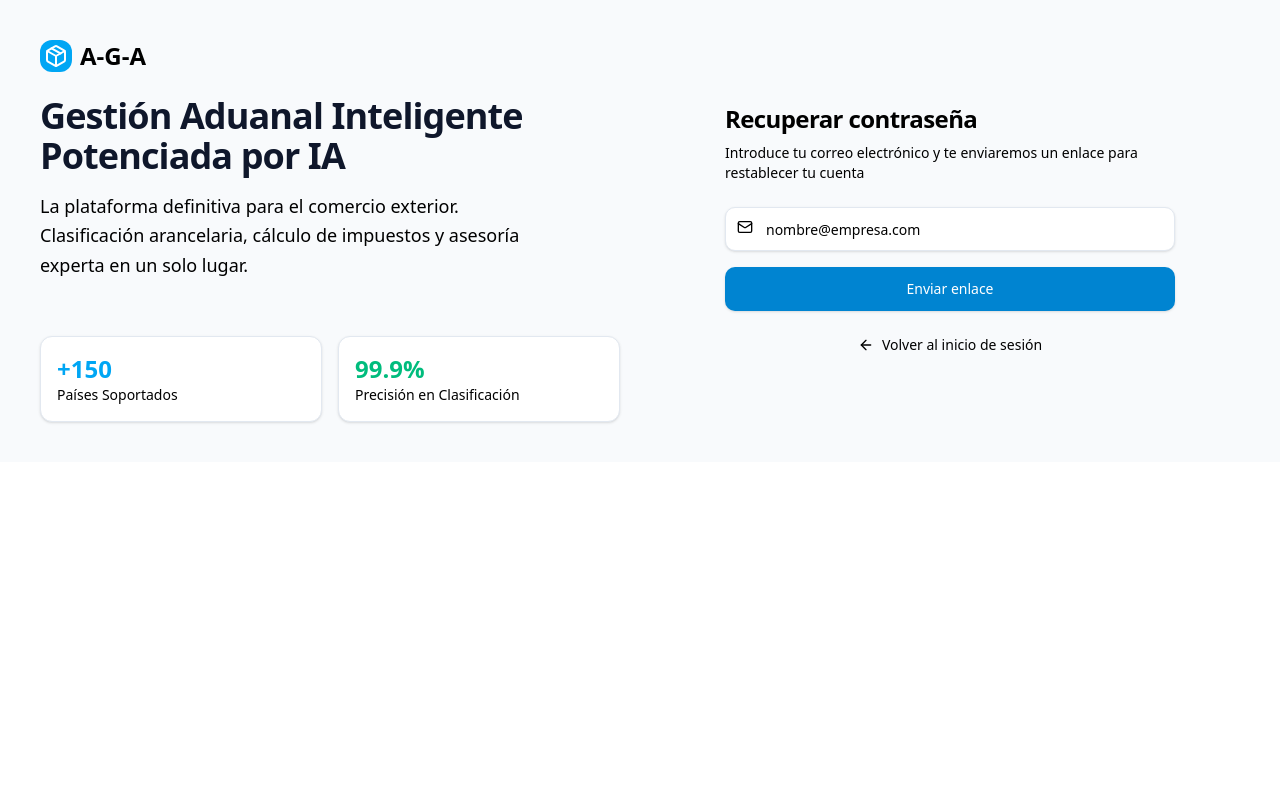
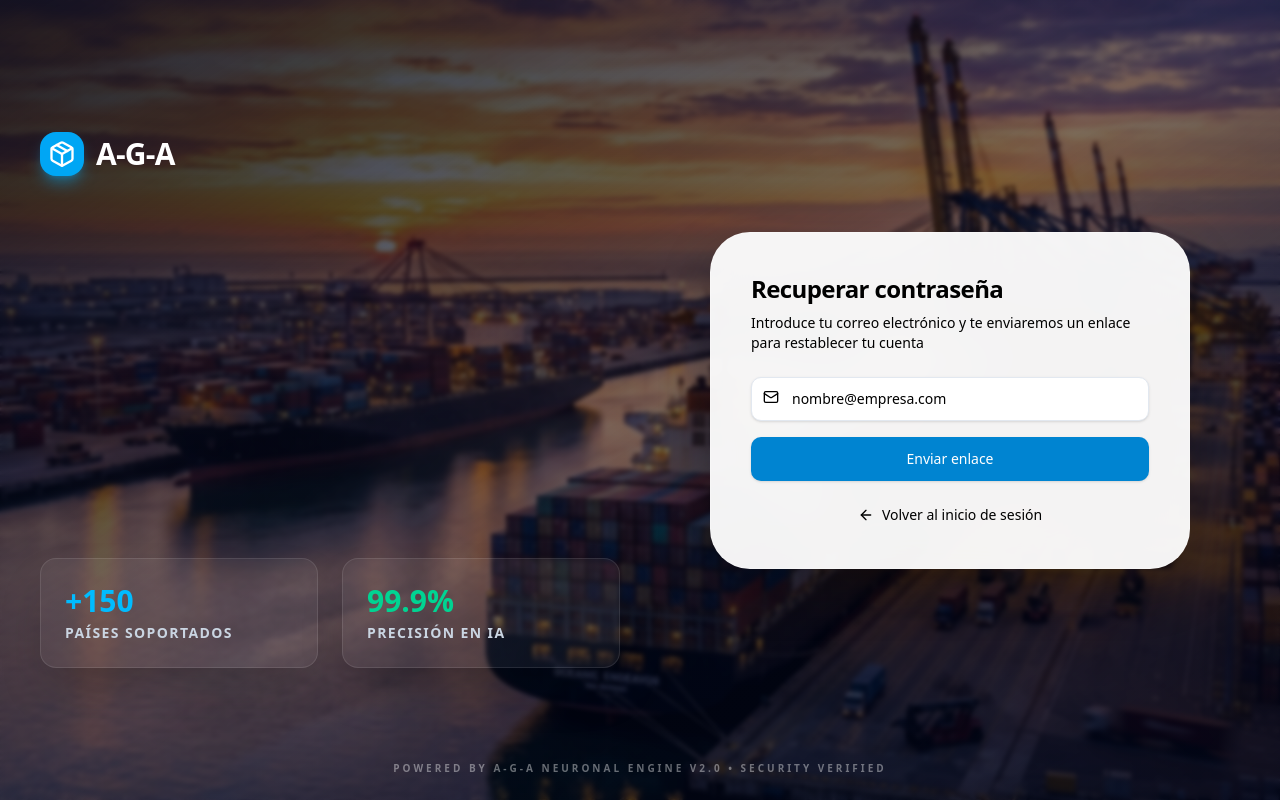
Before and after one commit to Edmartinezzz/A-G-A, a Next.js app: page /forgot-password in a window 1280 px wide. Built offline with nearby package versions, Linux system fonts and the light colour scheme; no server answers.

Commit message:
design: update auth background to container port sunset and enhance UI aesthetics

```diff
--- a/app/(auth)/layout.tsx
+++ b/app/(auth)/layout.tsx
@@ -7,37 +7,61 @@
   children: React.ReactNode;
 }) {
   return (
-    <div className="min-h-full flex items-center justify-center bg-slate-50 dark:bg-slate-950 p-6 md:p-10">
-      <div className="w-full max-w-[1400px] grid lg:grid-cols-2 gap-10 items-center">
-        <div className="hidden lg:flex flex-col gap-6">
-          <Link href="/" className="flex items-center gap-2 font-bold text-2xl">
-            <div className="bg-sky-500 rounded-lg p-1">
-               <Package className="h-6 w-6 text-white" />
+    <div className="relative min-h-screen w-full flex items-center justify-center p-6 md:p-10 overflow-hidden">
+      {/* Background with Image and Overlay */}
+      <div
+        className="absolute inset-0 z-0 bg-cover bg-center bg-no-repeat transition-transform duration-1000 hover:scale-105"
+        style={{ backgroundImage: "url('/assets/login-bg.png')" }}
+      />
+      <div className="absolute inset-0 z-10 bg-slate-950/40 backdrop-blur-[2px] bg-gradient-to-br from-slate-950/80 via-slate-950/20 to-slate-950/80" />
+
+      {/* Content Container */}
+      <div className="relative z-20 w-full max-w-[1400px] grid lg:grid-cols-2 gap-10 items-center">
+
+        {/* Left Side: Branding & Info */}
+        <div className="hidden lg:flex flex-col gap-8 text-white">
+          <Link href="/" className="flex items-center gap-3 font-bold text-3xl group transition-all">
+            <div className="bg-sky-500 rounded-2xl p-2 shadow-lg shadow-sky-500/40 group-hover:scale-110 transition-transform">
+               <Package className="h-7 w-7 text-white" />
             </div>
-            <span>A-G-A</span>
+            <span className="tracking-tight">A-G-A</span>
           </Link>
-          <div className="space-y-4 max-w-[500px]">
-            <h1 className="text-4xl font-bold tracking-tight text-slate-900 dark:text-slate-100">
-              Gestión Aduanal Inteligente Potenciada por IA
+
+          <div className="space-y-6 max-w-[550px] animate-in fade-in slide-in-from-left-8 duration-700">
+            <h1 className="text-5xl font-black tracking-tighter leading-tight">
+              Gestión Aduanal <br/>
+              <span className="text-sky-400">Inteligente</span> Potenciada por IA
             </h1>
-            <p className="text-lg text-muted-foreground leading-relaxed">
+            <p className="text-xl text-slate-200/90 leading-relaxed font-medium">
               La plataforma definitiva para el comercio exterior. Clasificación arancelaria, cálculo de impuestos y asesoría experta en un solo lugar.
             </p>
           </div>
-          <div className="grid grid-cols-2 gap-4 mt-8">
-            <div className="p-4 rounded-xl border bg-white dark:bg-slate-900 shadow-sm border-slate-200 dark:border-slate-800">
-               <span className="text-2xl font-bold text-sky-500">+150</span>
-               <p className="text-sm text-muted-foreground">Países Soportados</p>
+
+          <div className="grid grid-cols-2 gap-6 mt-4 animate-in fade-in slide-in-from-bottom-8 duration-1000 delay-200">
+            <div className="p-6 rounded-2xl border border-white/10 bg-white/5 backdrop-blur-md shadow-2xl">
+               <span className="text-3xl font-black text-sky-400">+150</span>
+               <p className="text-sm font-bold text-slate-300 uppercase tracking-widest mt-1">Países Soportados</p>
             </div>
-            <div className="p-4 rounded-xl border bg-white dark:bg-slate-900 shadow-sm border-slate-200 dark:border-slate-800">
-               <span className="text-2xl font-bold text-emerald-500">99.9%</span>
-               <p className="text-sm text-muted-foreground">Precisión en Clasificación</p>
+            <div className="p-6 rounded-2xl border border-white/10 bg-white/5 backdrop-blur-md shadow-2xl">
+               <span className="text-3xl font-black text-emerald-400">99.9%</span>
+               <p className="text-sm font-bold text-slate-300 uppercase tracking-widest mt-1">Precisión en IA</p>
             </div>
           </div>
         </div>
-        <div className="flex flex-col justify-center gap-6 w-full max-w-[450px] mx-auto">
-          {children}
+
+        {/* Right Side: Auth Form */}
+        <div className="flex flex-col justify-center gap-6 w-full max-w-[480px] mx-auto animate-in fade-in zoom-in-95 duration-500">
+          <div className="bg-white/95 dark:bg-slate-900/95 backdrop-blur-xl p-8 md:p-10 rounded-[2.5rem] shadow-[0_20px_50px_rgba(0,0,0,0.3)] border border-white/20">
+            {children}
+          </div>
         </div>
+      </div>
+
+      {/* Bottom Footer Info */}
+      <div className="absolute bottom-6 left-1/2 -translate-x-1/2 z-20 hidden md:block">
+        <p className="text-[10px] font-bold text-white/40 uppercase tracking-[0.3em]">
+          Powered by A-G-A Neuronal Engine v2.0 • Security Verified
+        </p>
       </div>
     </div>
   );
```
Also changed, not shown: public/assets/login-bg.png (added).
